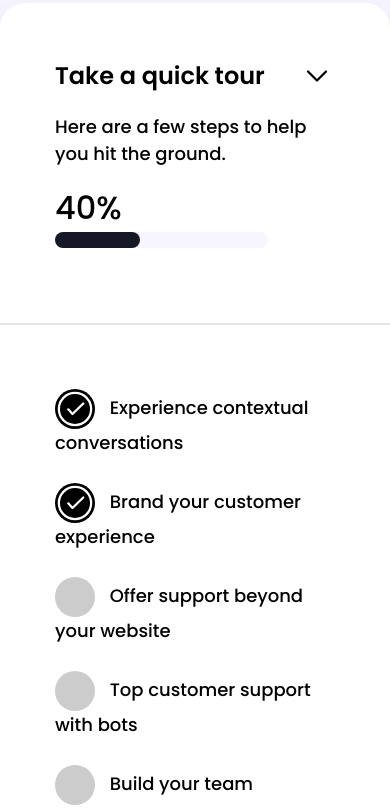
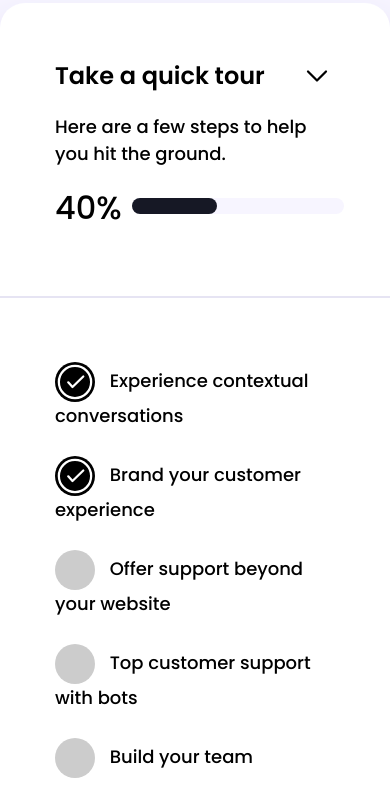
Before and after one commit to neluttu/onboarding, a plain HTML site: page index.html in a window 390 px wide. Shown: the part 105-913 px from the top of the page. Drawn offline with Linux system fonts and the light colour scheme.

Commit message:
Updated responsiveness

```diff
--- a/index.html
+++ b/index.html
@@ -22,9 +22,12 @@
                 </h1>
                 Here are a few steps to help you hit the ground.<br>
                 <br>
-                <span class="number" id="progressValue">40%</span> <span class="progress" id="progress">
-                    <span id="number">&nbsp</span>
-                </span>
+                <div class="progressWrapper">
+                    <span class="number" id="progressValue">40%</span>
+                    <span class="progress" id="progress">
+                        <span id="number">&nbsp</span>
+                    </span>
+                </div>
             </div>
             <hr>
             <div class="wrapper">
--- a/styles.css
+++ b/styles.css
@@ -54,8 +54,13 @@ hr  {
     height: 2px;
 }
 
+.progressWrapper {
+    display:flex;
+}
+
 .progress {
     display: inline-block;
+    margin-top: 4px;
     height: 16px;
     background-color: #f7f5ff;
     min-width: 76%;
@@ -82,6 +87,7 @@ hr  {
 .checkbox-wrapper-31:hover .check {
     stroke-dashoffset: 0;
   }
+
 
   .checkbox-wrapper-31 {
     position: relative;
@@ -167,6 +173,7 @@ label:hover {
     color: #7d74e8;
 }
 
+
 #button {
     max-width:520px;
     margin:auto;
```
